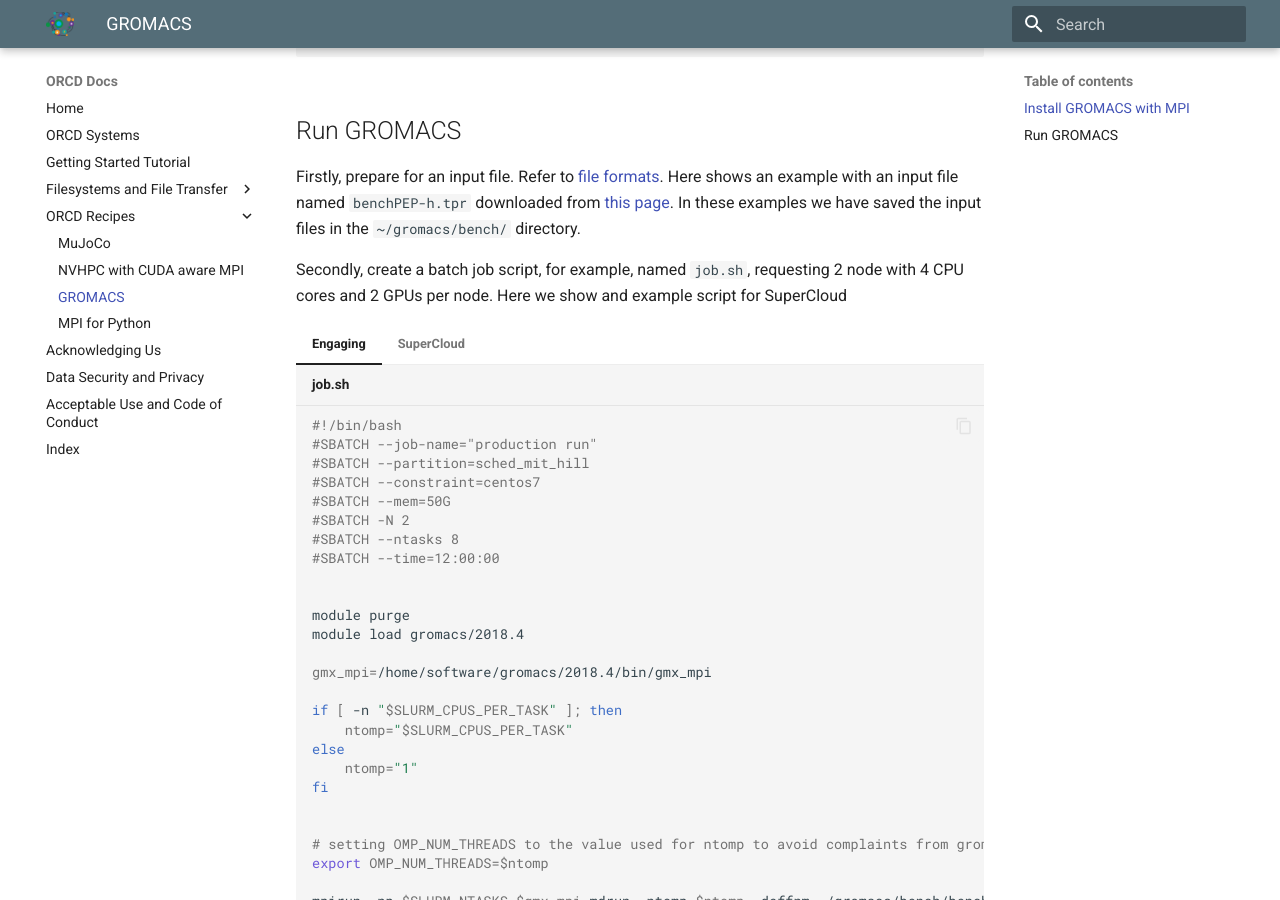
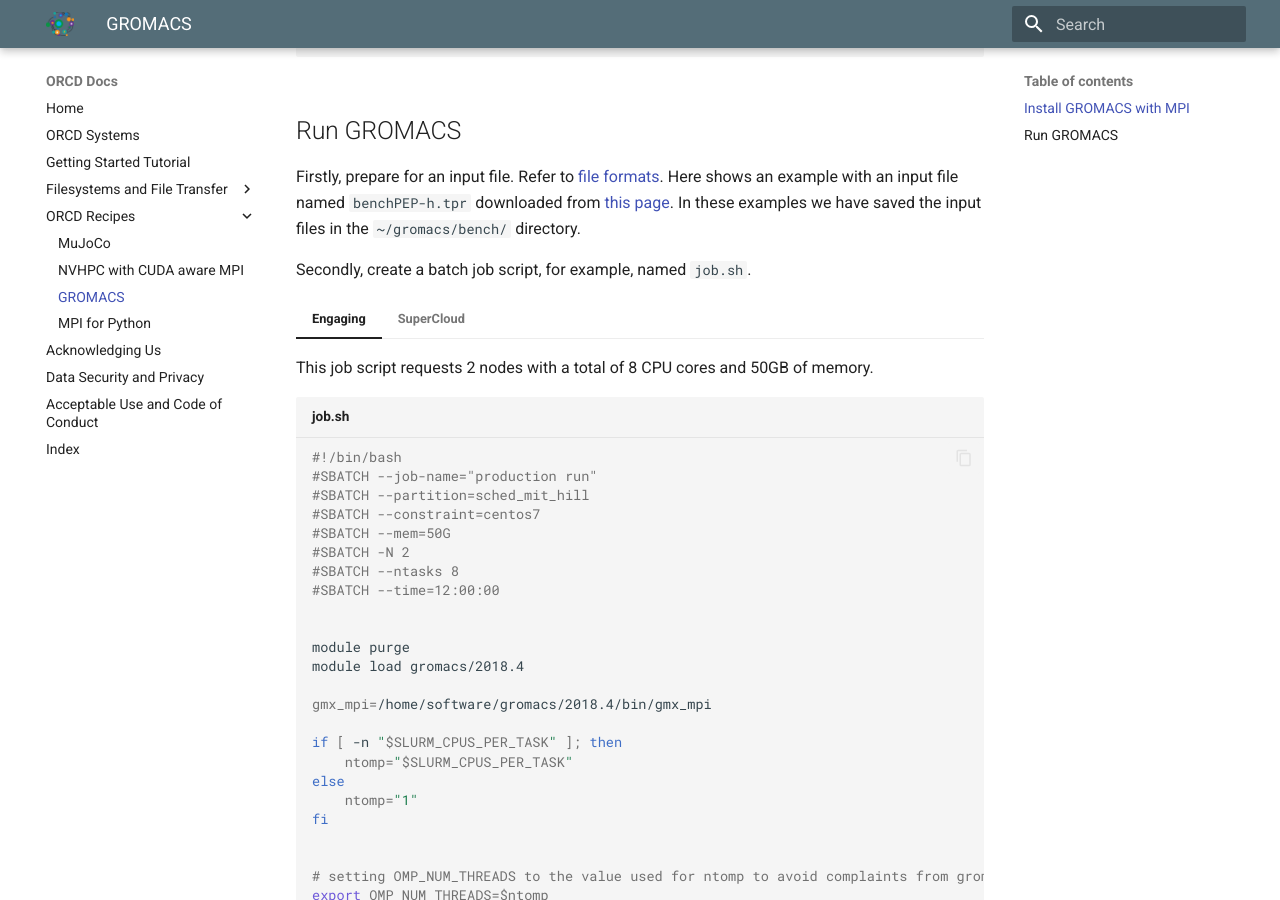
Before and after one commit to mit-orcd/orcd-docs-edit, an MkDocs documentation site: the page built from docs/recipes/gromacs.md, in a window 1280 px wide and 900 px high, scrolled down 1125 px. Built offline with MkDocs 1.6.1 and Material for MkDocs 9.7.7, drawn with Linux system fonts in a browser that asks for light colours.

Commit message:
small text update

````diff
--- a/docs/recipes/gromacs.md
+++ b/docs/recipes/gromacs.md
@@ -99,9 +99,11 @@
 
 Firstly, prepare for an input file. Refer to [file formats](https://manual.gromacs.org/documentation/5.1/user-guide/file-formats.html). Here shows an example with an input file named `benchPEP-h.tpr` downloaded from [this page](https://www.mpinat.mpg.de/grubmueller/bench). In these examples we have saved the input files in the `~/gromacs/bench/` directory.
 
-Secondly, create a batch job script, for example, named `job.sh`, requesting 2 node with 4 CPU cores and 2 GPUs per node. Here we show and example script for SuperCloud
+Secondly, create a batch job script, for example, named `job.sh`.
 
 === "Engaging"
+    This job script requests 2 nodes with a total of 8 CPU cores and 50GB of memory.
+
     ```bash title="job.sh"
     #!/bin/bash
     #SBATCH --job-name="production run"
@@ -131,6 +133,8 @@
     mpirun -np $SLURM_NTASKS $gmx_mpi mdrun -ntomp $ntomp -deffnm ~/gromacs/bench/benchPEP-h -v
     ```
 === "SuperCloud"
+    This job requests 2 nodes with 4 CPU cores and 2 GPUs per node.
+
     ```bash title="job.sh"
     #!/bin/bash
     #SBATCH --nodes=2              # 2 nodes
````
